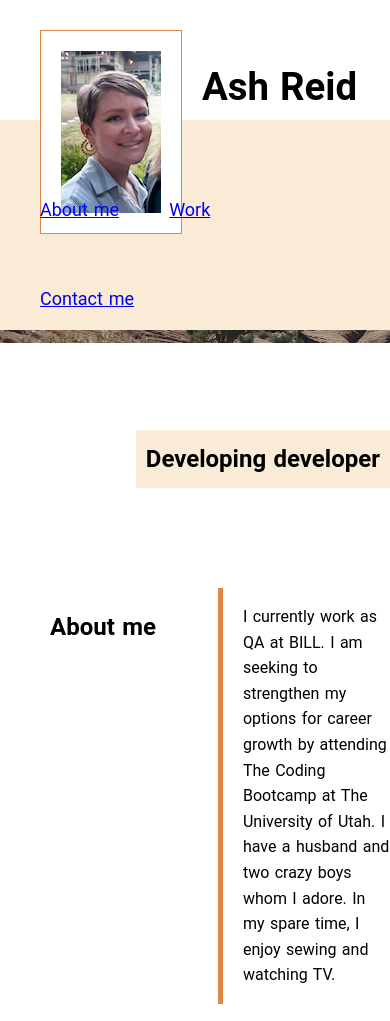
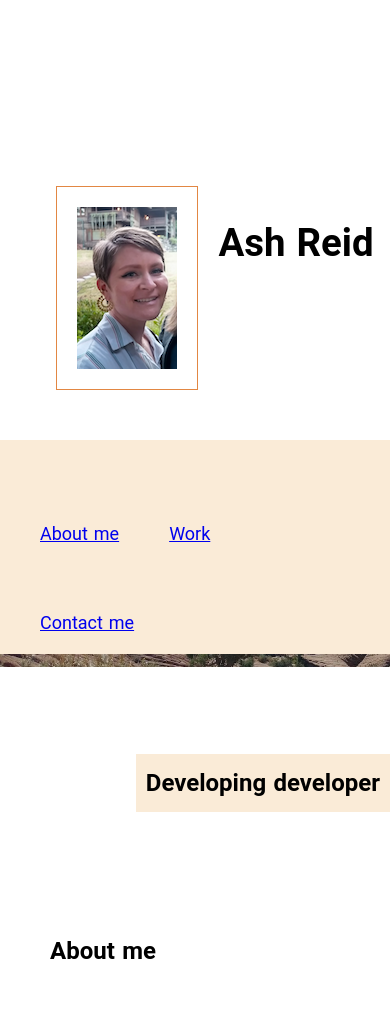
Before and after one commit to ashtreid/candidate-portfolio-portal, a plain HTML site: page 02-Challenge/index.html in a window 390 px wide. Shown: the top 1021 px of the page. Drawn offline with Linux system fonts and the light colour scheme.

Commit message:
adds media queries for responsiveness

```diff
--- a/02-Challenge/Assets/css/style.css
+++ b/02-Challenge/Assets/css/style.css
@@ -168,3 +168,43 @@ body {
     margin-right: 70px;
     margin-bottom: 10px;
 }
+
+@media screen and (max-width: 555px) {
+    nav {
+        flex-direction: column;
+        margin-top: 20px;
+    }
+}
+
+@media screen and (max-width: 555px) {
+    .header-container, li {
+        flex-direction: column-reverse;
+        align-content: center;
+        margin-top: 300px;
+    }
+}
+
+@media screen and (max-width: 555px) {
+    .header-img {
+        flex-direction: column-reverse
+    }
+}
+
+@media screen and (max-width: 555px) {
+    .about-container {
+        flex-direction: column;
+    }
+}
+
+@media screen and (max-width: 555px) {
+    .about-1, .about-2 {
+        flex-direction: column;
+    }
+}
+
+@media screen and (max-width: 555px) {
+    .work-container, .contact-container {
+        flex-direction: column;
+        padding: 3px;
+    }
+}
```
